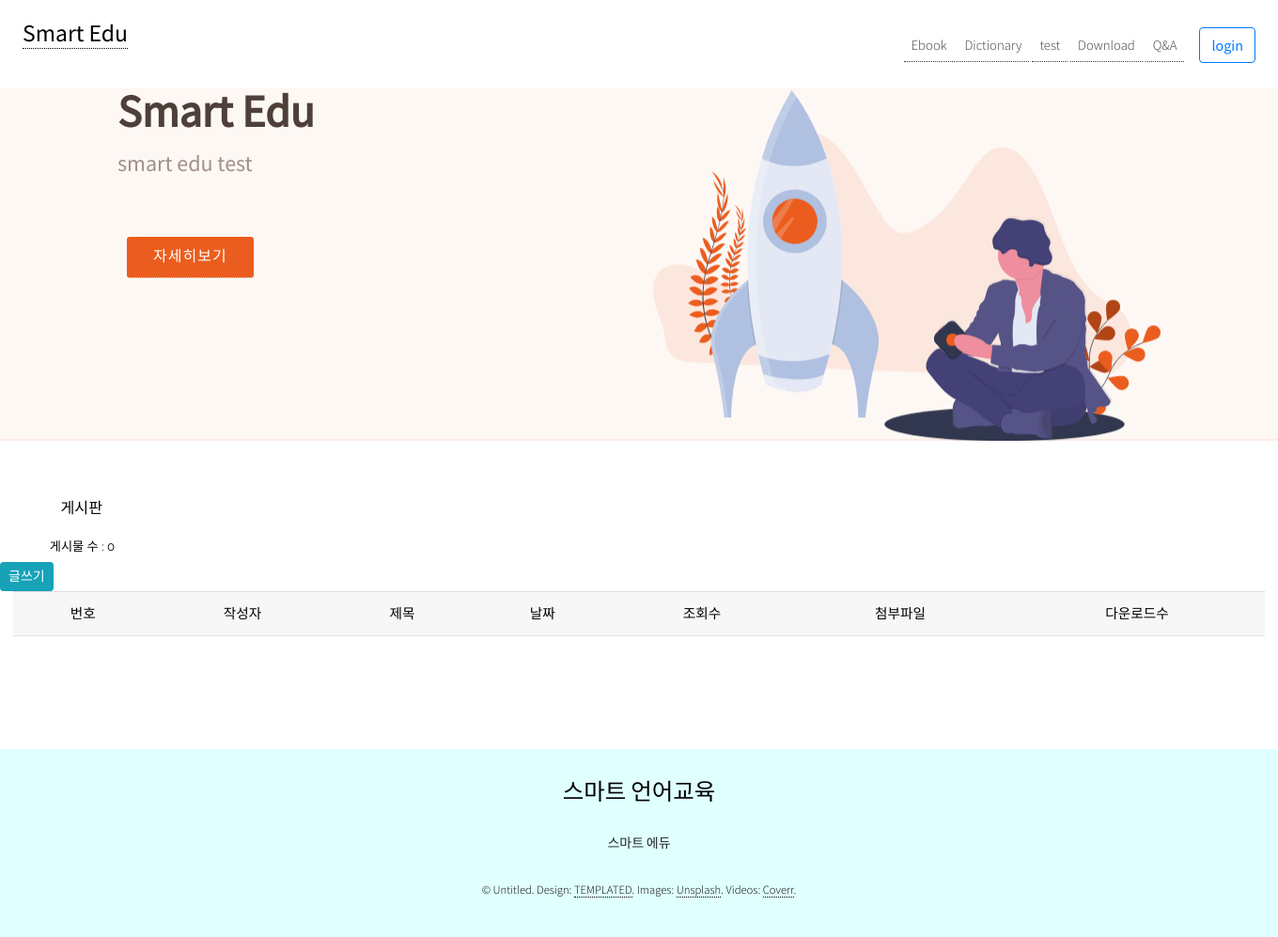
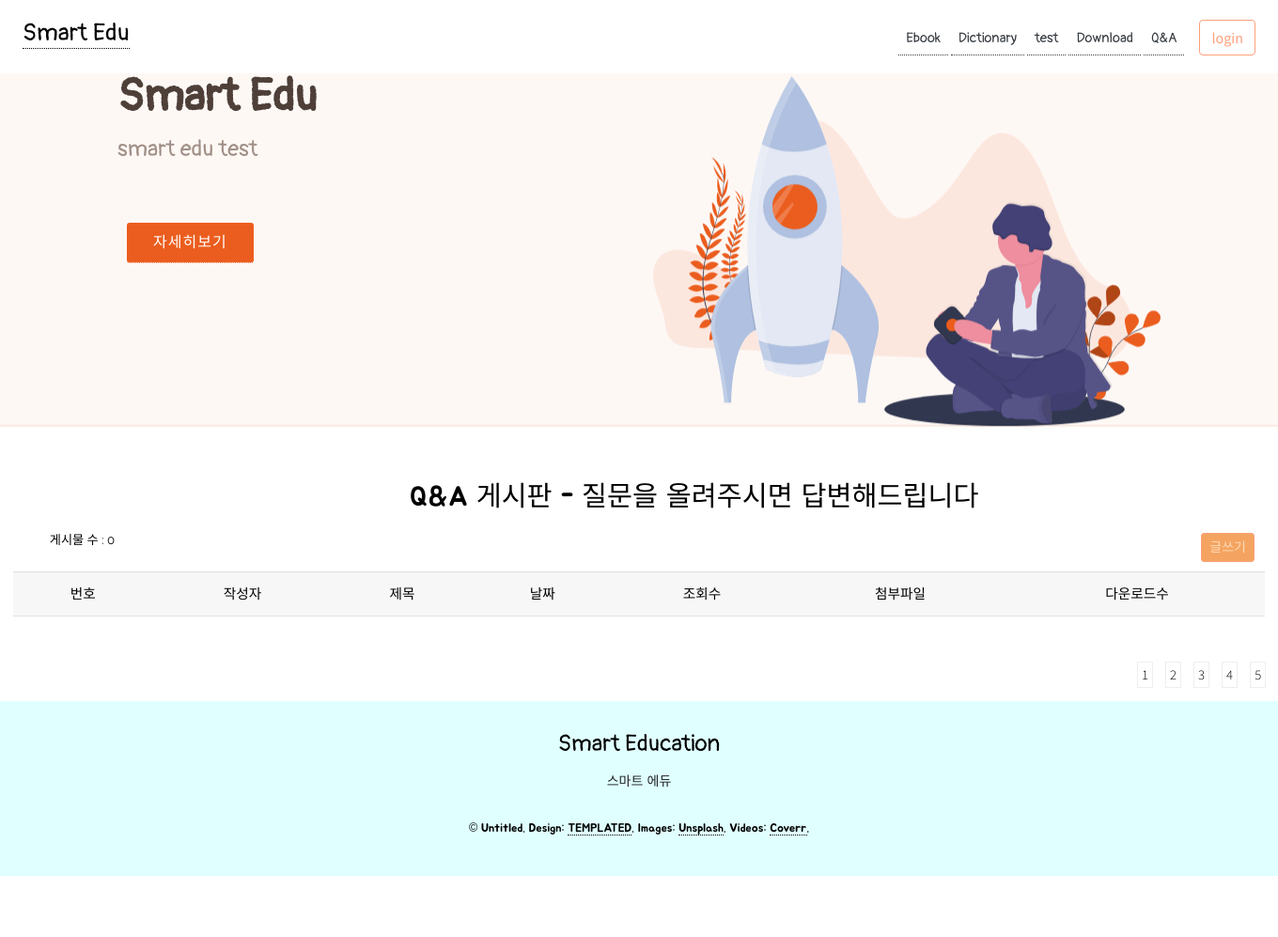
Before and after one commit to comdoller/Language-Education-Flatform, a Django app: page /board/ in a window 1360 px wide. Shown: the whole page at 94% size. After the commit the page ends 932 px from the top, so only its background shows below. Run offline with Django 3.2, Linux system fonts and the light colour scheme; data that the repository does not hold is empty; some libraries are stand-ins or nearby versions.

Commit message:
ui 수정

```diff
--- a/smartEdu/board/templates/board.html
+++ b/smartEdu/board/templates/board.html
@@ -18,10 +18,10 @@
 	<title>List Page</title>
 </head>
 
-<h4>게시판</h4>
-<h5>게시물 수 : {{boardCount}}</h5>
-<a class="btn btn-info btn-sm" href="write" title="Bootstrap 3 themes generator">글쓰기</a>
-
+<h4>Q&A 게시판 - 질문을 올려주시면 답변해드립니다</h4>
+<h5>게시물 수 : {{boardCount}}
+<a class="btn btn-info btn-sm pull-right" href="write" title="Bootstrap 3 themes generator" style="margin-right:25px; margin-bottom:10px;">글쓰기</a>
+</h5>
 <table border="1" >
 	<tr>
 		<td>번호</td>
@@ -48,6 +48,19 @@
 	</tr>
 	{% endfor %}
 </table>
+
+<div  class="text-center" style="padding-left:1200px;">
+
+	<ul class="pagination" >
+		<li><a href="#">1</a></li>
+		<li><a href="#">2</a></li>
+		<li><a href="#">3</a></li>
+		<li><a href="#">4</a></li>
+		<li><a href="#">5</a></li>
+
+	</ul>
+	</div>
+
 </body>
 </html>
 
--- a/smartEdu/board/templates/write.html
+++ b/smartEdu/board/templates/write.html
@@ -20,7 +20,7 @@
 		<div class="file">첨부파일
 			<input type="file" name="file"/>
 		</div>
-		<div style="width: 700px; text-align: center;">
+		<div class="qnabt">
 			<button type="submit" id="btnSave">확인</button>
 		</div>
 	</form>
--- a/smartEdu/down/templates/down/down.html
+++ b/smartEdu/down/templates/down/down.html
@@ -4,10 +4,11 @@
 {% block content %}
 <html>
 	<body>
+	<h4>다운로드 게시판 - 원하는 자료를 다운받을 수 있습니다.</h4>
 		{% if sql %}
         	{% for s in sql %}
 
-        	<ul>
+        	<ul class="down">
 				<li><a href="{{s.eData}}" download='download'>{{s.eName}}</a></li>
 			</ul>
 
--- a/smartEdu/static/assets/css/main.css
+++ b/smartEdu/static/assets/css/main.css
@@ -10,7 +10,7 @@
 
 /* Reset */
 
-	html, body, div, span, applet, object, iframe, h1, h2, h3, h4, h6, p, blockquote, pre, a, abbr, acronym, address, big, cite, code, del, dfn, em, img, ins, kbd, q, s, samp, small, strike, strong, sub, sup, tt, var, b, u, i, center, dl, dt, dd, ol, ul, li, fieldset, form, label, legend, table, caption, tbody, tfoot, thead, tr, th, td, article, aside, canvas, details, embed, figure, figcaption, footer, header, hgroup, menu, nav, output, ruby, section, summary, time, mark, audio, video {
+	html, body, div, span, applet, object, iframe, h1, h2, h3, h6, p, blockquote, pre, a, abbr, acronym, address, big, cite, code, del, dfn, em, img, ins, kbd, q, s, samp, small, strike, strong, sub, sup, tt, var, b, u, i, center, dl, dt, dd, ol, li, fieldset, form, label, legend, table, caption, tbody, tfoot, thead, tr, th, td, article, aside, canvas, details, embed, figure, figcaption, footer, header, hgroup, menu, output, ruby, section, summary, time, mark, audio, video {
 		margin: 0;
 		padding: 0;
 		border: 0;
@@ -177,29 +177,34 @@
 		margin: 0 0 1em 0;
 	}
 
-	h4{
-		color: #000;
-	}
+
 
 		h1 a, h2 a, h3 a, h4 a, h5 a, h6 a {
 			color: inherit;
 			text-decoration: none;
 		}
-
+    h1{
+    font-family: 'Pangolin', cursive;
+    }
 	h2 {
 		font-size: 1.75em;
+		font-family: 'Pangolin', cursive;
+		margin-bottom:10px;
 	}
 
 	h3 {
 		font-size: 1.35em;
+		font-family: 'Pangolin', cursive;
 
 
 	}
 
 	h4 {
-		font-size: 1.1em;
+		font-size: 2em;
 		margin-top:130px;
 		margin-left:4em;
+		text-align:center;
+		font-family: 'Jua', sans-serif;
 	}
 
 	h5 {
@@ -216,6 +221,12 @@
 		font-size: 0.8em;
 		position: relative;
 		top: 0.5em;
+	}
+	p{
+	font-family: 'Jua', sans-serif;
+	}
+	.p-2{
+	font-family: 'Pangolin', cursive;
 	}
 
 	sup {
@@ -277,6 +288,12 @@
 		text-align: right;
 	}
 
+    .dictionary{
+    margin: 0 auto;
+		width: 98%;
+		text-align:center;
+		margin-bottom:120px
+    }
 /* Section/Article */
 
 	section.special, article.special {
@@ -353,6 +370,9 @@
         height:300px;
         margin:0 auto;
         }
+
+
+
 /* Form */
 
 
@@ -712,171 +732,44 @@
 		}
 
 	ul {
-		list-style: disc;
-		margin: 0 0 2em 0;
+		list-style: none;
+		float:left
+
 		padding-left: 1em;
+		display:inline-block;
+	}
+	.pagination{
+	margin-top:-70px;
+	}
+
+	.down{
+        padding-top:70px;
+		padding-left: 7em;
+		padding-bottom: 50px;
+		display:inline-block;
 	}
 
 		ul li {
-			padding-left: 0.5em;
+			float:left;
+			padding-left:10px;
 		}
+		ul li a {
+	float:center;
+	padding:4px;
+	margin-right:3px;
+	width:15px;
+	color:#000;
 
-		ul.alt {
-			list-style: none;
-			padding-left: 0;
-		}
+	border:1px solid #eee;
+	text-align:center;
+	text-decoration:none;
+}
+ul li a:hover, ul li a:focus {
+	color:#fff;
+	border:1px solid #40E0D0;
+	background-color:#40E0D0;
+}
 
-			ul.alt li {
-				border-top: solid 1px rgba(144, 144, 144, 0.25);
-				padding: 0.5em 0;
-			}
-
-				ul.alt li:first-child {
-					border-top: 0;
-					padding-top: 0;
-				}
-
-		ul.icons {
-			cursor: default;
-			list-style: none;
-			padding-left: 0;
-		}
-
-			ul.icons li {
-				display: inline-block;
-				text-align: center;
-				padding-left: 0;
-				padding-right: 1em;
-			}
-
-				ul.icons li a {
-					display: block;
-					border-radius: 100%;
-					margin: 0;
-					padding: 0.5em;
-					border: solid 1px rgba(144, 144, 144, 0.25);
-					color: rgba(144, 144, 144, 0.25);
-				}
-
-					ul.icons li a:before {
-						font-size: 1.5em;
-						display: block;
-						width: 1.5em;
-						height: 1.5em;
-						line-height: 1.5em;
-					}
-
-					ul.icons li a:hover {
-						background-color: #202024;
-						color: #FFF;
-					}
-
-				ul.icons li:last-child {
-					padding-right: 0;
-				}
-
-		ul.actions {
-			cursor: default;
-			list-style: none;
-			padding-left: 0;
-		}
-
-			ul.actions li {
-				display: inline-block;
-				padding: 0 1em 0 0;
-				vertical-align: middle;
-			}
-
-				ul.actions li:last-child {
-					padding-right: 0;
-				}
-
-			ul.actions.small li {
-				padding: 0 0.5em 0 0;
-			}
-
-			ul.actions.vertical li {
-				display: block;
-				padding: 1em 0 0 0;
-			}
-
-				ul.actions.vertical li:first-child {
-					padding-top: 0;
-				}
-
-				ul.actions.vertical li > * {
-					margin-bottom: 0;
-				}
-
-			ul.actions.vertical.small li {
-				padding: 0.5em 0 0 0;
-			}
-
-				ul.actions.vertical.small li:first-child {
-					padding-top: 0;
-				}
-
-			ul.actions.fit {
-				display: table;
-				margin-left: -1em;
-				padding: 0;
-				table-layout: fixed;
-				width: calc(100% + 1em);
-			}
-
-				ul.actions.fit li {
-					display: table-cell;
-					padding: 0 0 0 1em;
-				}
-
-					ul.actions.fit li > * {
-						margin-bottom: 0;
-					}
-
-				ul.actions.fit.small {
-					margin-left: -0.5em;
-					width: calc(100% + 0.5em);
-				}
-
-					ul.actions.fit.small li {
-						padding: 0 0 0 0.5em;
-					}
-
-			@media screen and (max-width: 480px) {
-
-				ul.actions {
-					margin: 0 0 2em 0;
-				}
-
-					ul.actions li {
-						padding: 1em 0 0 0;
-						display: block;
-						text-align: center;
-						width: 100%;
-					}
-
-						ul.actions li:first-child {
-							padding-top: 0;
-						}
-
-						ul.actions li > * {
-							width: 100%;
-							margin: 0 !important;
-						}
-
-							ul.actions li > *.icon:before {
-								margin-left: -2em;
-							}
-
-					ul.actions.small li {
-						padding: 0.5em 0 0 0;
-					}
-
-						ul.actions.small li:first-child {
-							padding-top: 0;
-						}
-
-			}
 
 	dl {
 		margin: 0 0 2em 0;
@@ -982,6 +875,40 @@
 		border-radius: 4px;
 		margin-top:20px;
 
+		border: 0;
+		color: #ffffff !important;
+		cursor: pointer;
+		display: inline-block;
+		font-weight: 400;
+		height: 2.85em;
+		line-height: 2.95em;
+		padding: 0 1.5em;
+		text-align: center;
+		text-decoration: none;
+		white-space: nowrap;
+	}
+	.btn{
+	color:	#FFA07A;
+	border-color:	#FFA07A;
+	}
+	.btn-info{
+	    color:#FFDAB9;
+	    background-color:#F4A460;
+
+	}
+	.qnabtn {
+		-moz-appearance: none;
+		-webkit-appearance: none;
+		-ms-appearance: none;
+		appearance: none;
+		-moz-transition: background-color 0.2s ease-in-out, color 0.2s ease-in-out;
+		-webkit-transition: background-color 0.2s ease-in-out, color 0.2s ease-in-out;
+		-ms-transition: background-color 0.2s ease-in-out, color 0.2s ease-in-out;
+		transition: background-color 0.2s ease-in-out, color 0.2s ease-in-out;
+		background-color: #70c7be;
+		border-radius: 4px;
+		margin-top:20px;
+        margin-left:65em;
 		border: 0;
 		color: #ffffff !important;
 		cursor: pointer;
--- a/smartEdu/templates/base.html
+++ b/smartEdu/templates/base.html
@@ -11,6 +11,8 @@
  		<title>Title</title>
 		<meta charset="utf-8" />
 	    <meta name="viewport" content="width=device-width, initial-scale=1" />
+
+	   <link href="https://fonts.googleapis.com/css2?family=Jua&family=Pangolin&display=swap" rel="stylesheet">
 
 	   {% block styles %}
 		<!-- Favicons -->
@@ -107,7 +109,7 @@
 			<!-- Footer -->
 				<footer id="footer">
 					<div class="inner">
-						<h2>스마트 언어교육</h2>
+						<h2>Smart Education</h2>
 						<p>스마트 에듀 </p>
 
 
--- a/진행.txt
+++ b/진행.txt
@@ -11,7 +11,7 @@ ui
 -- 2020.08.10
 다운로드 (미완)
 UI 수정 - 게시판 디자인 아직 미완
-QnA 게시판 (첨부파일 미완), 수정기능 안됨, 아무것도 작성안해도 게시판에 올라감(삭제 어떻게?)
+QnA 게시판 (첨부파일 미완), 수정기능 안됨, 아무것도 작성안해도 게시판에 올라감(삭제 어떻게?) ,번호 순서, 댓글기능 안됨
 회원가입, 로그인 (미완 틀만있음)
 -- 2020.08.14
 회원가입, 로그인 수정
@@ -26,3 +26,6 @@ pdf 수정완료
   - 현재 1,2,3,4,5 <a 태그로 타이틀만 걸어 놓음 추후 썸네일로
 썸네일 대충 추가
 -- 2020.08.16
+ui - 웹폰트 적용, 사전/Q&A 게시판 수정
+ebook 페이지 미완
+-- 2020.08.18
```
Also changed, not shown: smartEdu/dictionary/templates/dictionary/dictionary.html (+7 -11 lines), smartEdu/eBook/templates/eBook/home.html (+5 -3 lines), smartEdu/static/images/banner.jpg (deleted).
